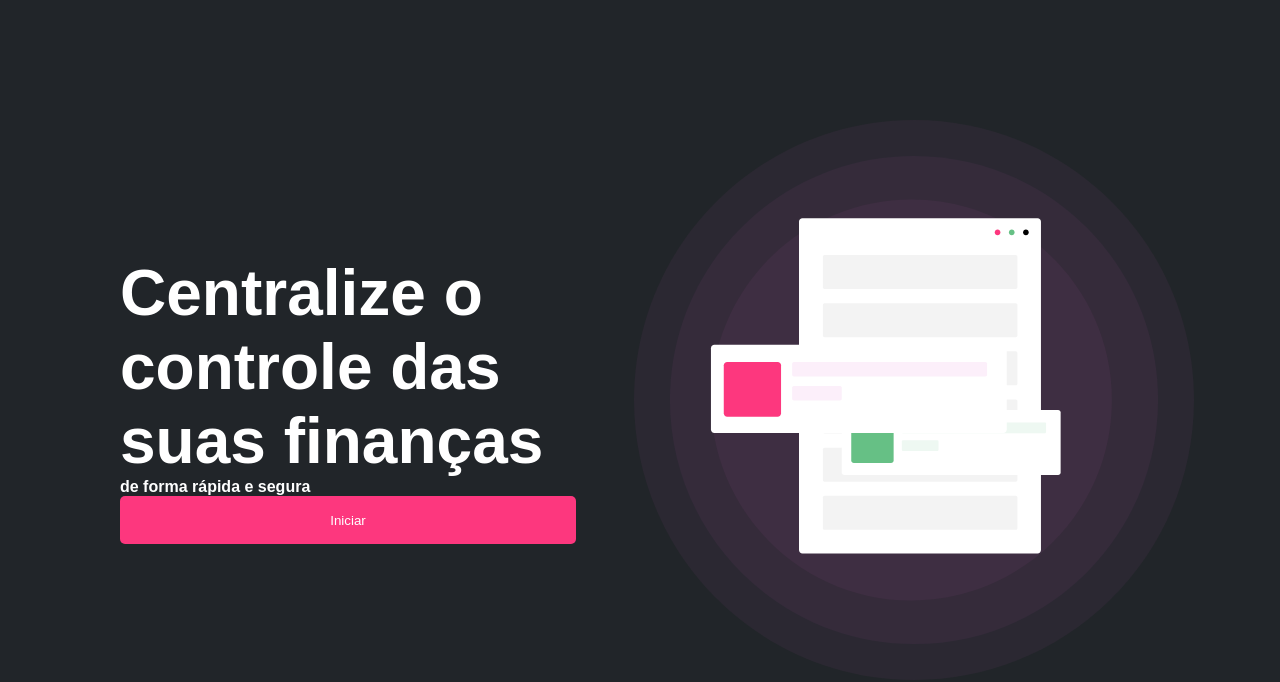
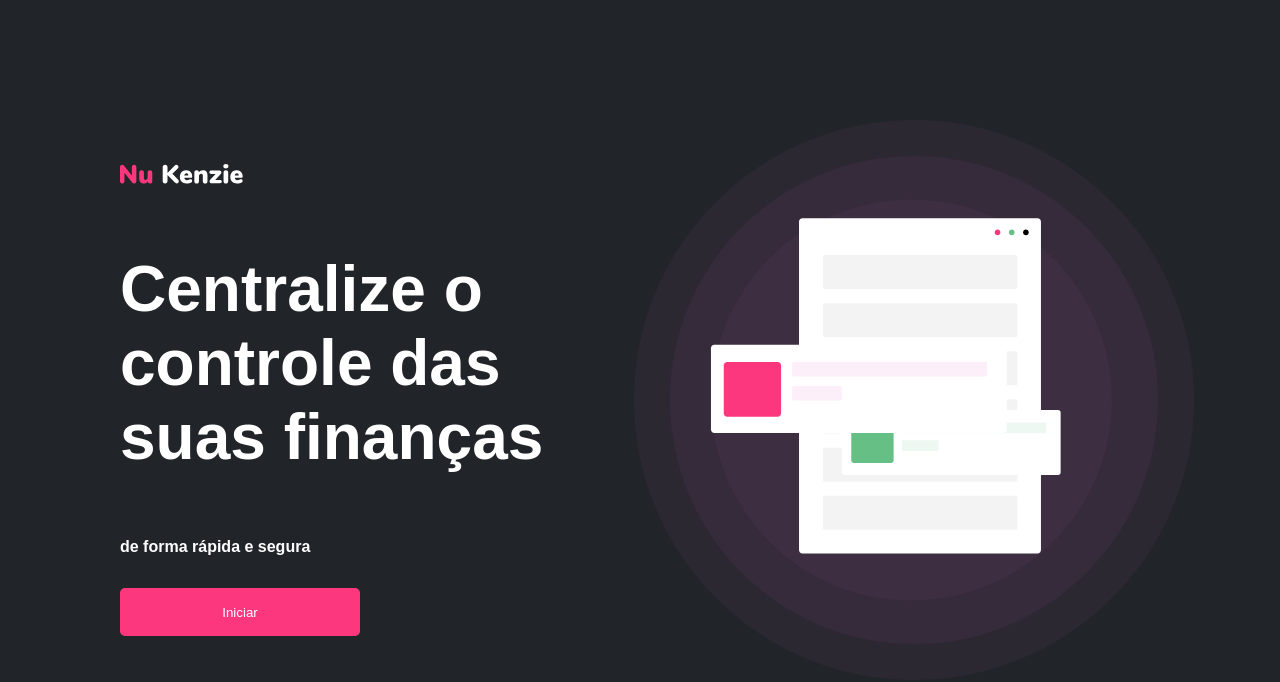
Before and after one commit to isabelpaiva/nukenzie, a React (Vite) app in the folder nukenzie/: page / in a window 1280 px wide. Shown: the top 682 px of the page. Built offline with nearby package versions, Linux system fonts and the light colour scheme.

Commit message:
nukenzie

```diff
--- a/nukenzie/src/pages/HomePage/index.css
+++ b/nukenzie/src/pages/HomePage/index.css
@@ -18,7 +18,7 @@
 
 .container-home > div > h1 {
   font-size: 4rem;
-
+  margin-bottom: 4rem;
   color: white;
 }
 
@@ -26,14 +26,16 @@
   background-color: #fd377e;
   cursor: pointer;
   color: #fff;
-  width: 95%;
+  width: 80%;
   height: 3rem;
   border-radius: 5px;
   border: none;
+  margin-top: 2rem;
 }
 
 .button-start:hover {
   background-color: #98053e;
+  transition: 1s;
 }
 
 @media (max-width: 1000px) {
@@ -57,13 +59,17 @@
   }
 }
 
+.logo{
+  margin-bottom: 4rem;
+}
+
 p {
   color: white;
   font-weight: bold;
 }
 
 @media (min-width: 630px) {
-  button-start {
+  .button-start {
     width: 50%;
   }
 
--- a/nukenzie/src/pages/HomePage/index.jsx
+++ b/nukenzie/src/pages/HomePage/index.jsx
@@ -1,12 +1,12 @@
 import "./index.css";
-// import logobranca from '../../assets/logobranca.svg'
+import logo from "../../assets/logo.svg"
 import Illustration from "../../assets/Illustration.svg";
 
 const HomePage = ({ setmainPage }) => {
   return (
     <div className="container-home">
       <div className="container-second">
-        {/* <img src={logobranca} alt="logo" /> */}
+        <img className="logo" src={logo} alt="logo" />
         <h1>Centralize o controle das suas finanças</h1>
         <p>de forma rápida e segura</p>
         <button className="button-start" onClick={() => setmainPage(false)}>
```
Also changed, not shown: nukenzie/src/assets/logo.svg (added).
